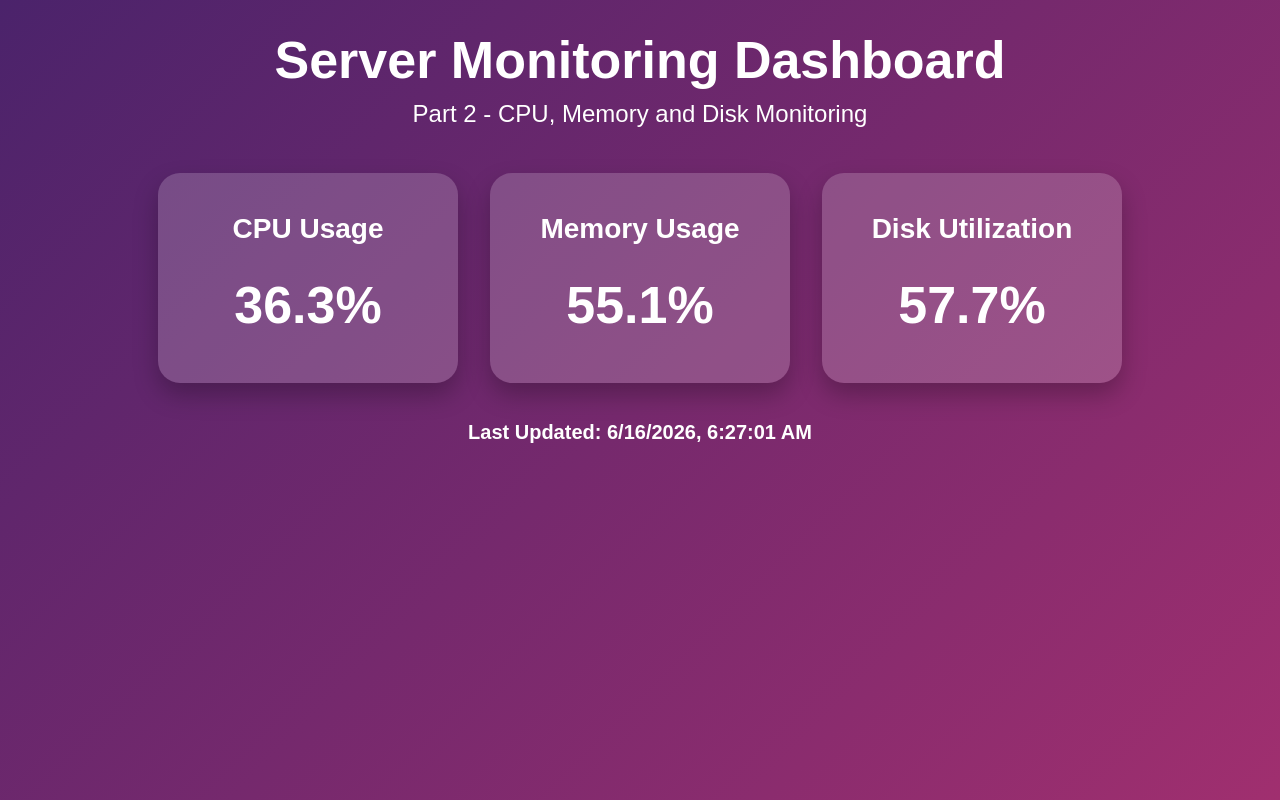
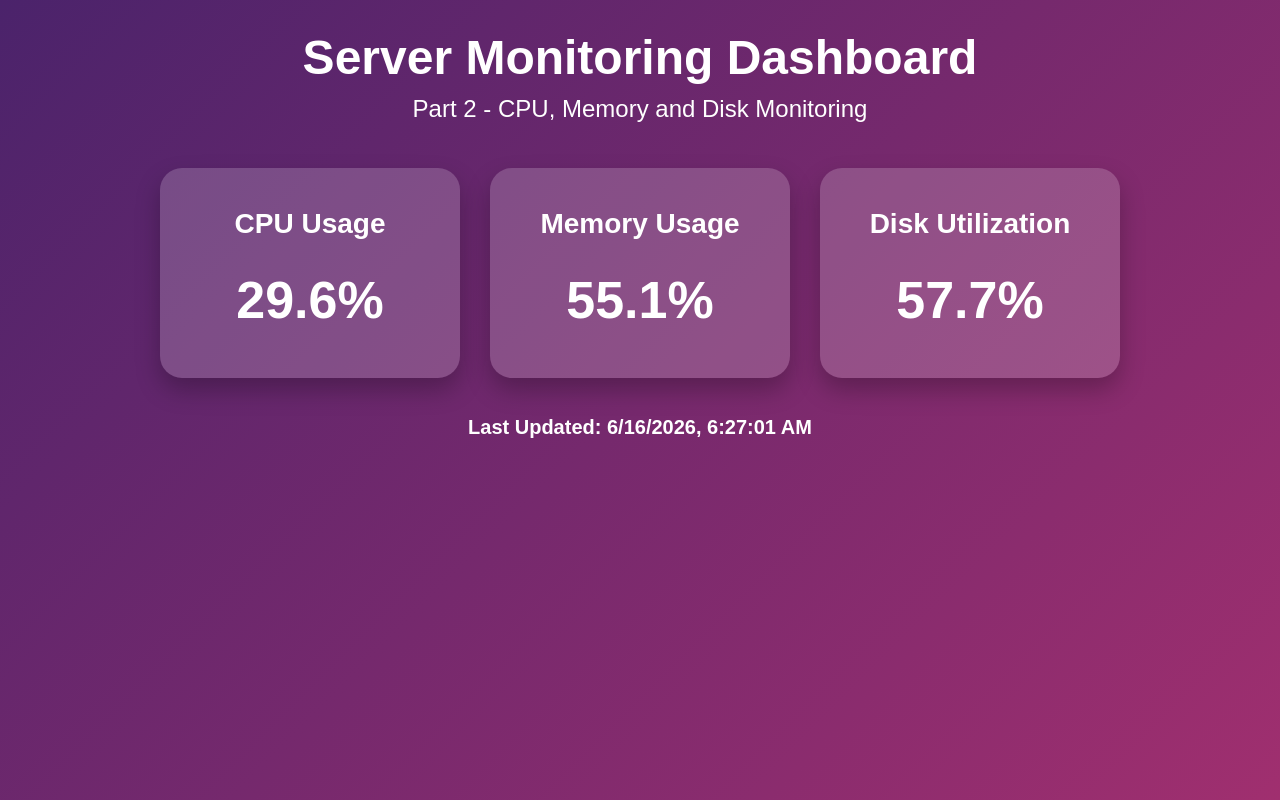
Before and after one commit to arathyac/s-monitor-dashboard, a Flask app: page / in a window 1280 px wide. Run offline with Flask 3, Linux system fonts and the light colour scheme.

Commit message:
Fix part 2 dashboard template and static files

```diff
--- a/static/script.js
+++ b/static/script.js
@@ -1,10 +1,9 @@
-
 function randomValue(min, max) {
     return (Math.random() * (max - min) + min).toFixed(1);
 }
 
 function updateDashboard() {
-    document.getElementById("cpu").innerText = randomValue(0, 100) + "%";
+    document.getElementById("cpu").innerText = randomValue(1, 80) + "%";
     document.getElementById("memory").innerText = randomValue(20, 90) + "%";
     document.getElementById("disk").innerText = randomValue(30, 95) + "%";
 
--- a/static/style.css
+++ b/static/style.css
@@ -1,4 +1,3 @@
-
 * {
     margin: 0;
     padding: 0;
@@ -11,14 +10,16 @@ body {
     min-height: 100vh;
     color: white;
     text-align: center;
+    overflow-x: hidden;
 }
 
 .container {
-    padding: 30px;
+    width: 100%;
+    padding: 30px 20px;
 }
 
 h1 {
-    font-size: 52px;
+    font-size: 48px;
     margin-bottom: 10px;
 }
 
@@ -31,7 +32,7 @@ h2 {
 .cards {
     display: flex;
     justify-content: center;
-    gap: 32px;
+    gap: 30px;
     flex-wrap: wrap;
 }
 
--- a/templates/index.html
+++ b/templates/index.html
@@ -1,4 +1,3 @@
-
 <!DOCTYPE html>
 <html lang="en">
 <head>
@@ -7,7 +6,6 @@
     <link rel="stylesheet" href="{{ url_for('static', filename='style.css') }}">
 </head>
 <body>
-
     <div class="container">
         <h1>Server Monitoring Dashboard</h1>
         <h2>Part 2 - CPU, Memory and Disk Monitoring</h2>
```
